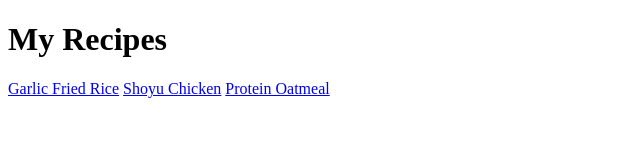
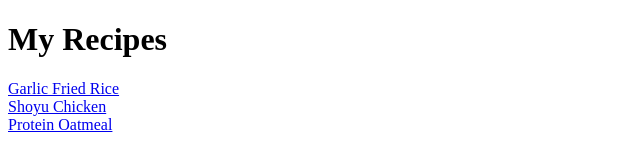
Before and after one commit to jansencir/odin-recipes, a plain HTML site: page index.html in a window 1280 px wide. Shown: the whole page, without its empty margins (0-640 px from the left). Drawn offline with Linux system fonts and the light colour scheme.

Commit message:
Add breaks to recipes

```diff
--- a/index.html
+++ b/index.html
@@ -9,8 +9,8 @@
 
     <body>
         <h1>My Recipes</h1>
-        <a href="./recipes/garlic-fried-rice.html">Garlic Fried Rice</a>
-        <a href="./recipes/shoyu-chicken.html">Shoyu Chicken</a>
+        <a href="./recipes/garlic-fried-rice.html">Garlic Fried Rice</a> <br>
+        <a href="./recipes/shoyu-chicken.html">Shoyu Chicken</a> <br>
         <a href="./recipes/protein-oatmeal.html">Protein Oatmeal</a>
     </body>
 
```
